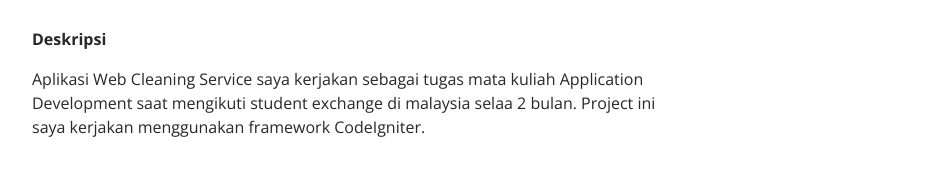
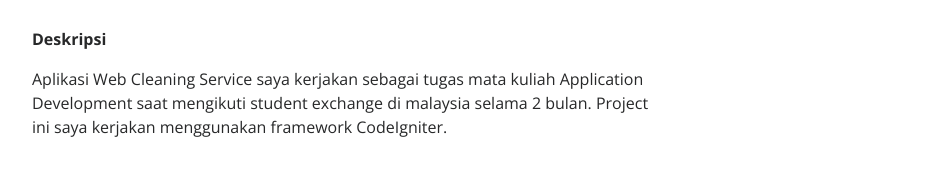
Before and after one commit to abdhafizmuttaqien/abdhafizmuttaqien.github.io, a plain HTML site: page index.html in a window 1280 px wide. Shown: the part 3225-3414 px from the top of the page, without its empty margins (280-1205 px from the left). Drawn offline with nearby package versions, Linux system fonts and the light colour scheme; files whose address does not match are found by name.

Commit message:
fix utm web

```diff
--- a/index.html
+++ b/index.html
@@ -308,7 +308,7 @@
           <div class="portfolio-description">
             <p><strong>Deskripsi</strong></p>
             <p>
-              Aplikasi Web Cleaning Service saya kerjakan sebagai tugas mata kuliah Application Development saat mengikuti student exchange di malaysia selaa 2 bulan. Project ini saya kerjakan menggunakan framework CodeIgniter.
+              Aplikasi Web Cleaning Service saya kerjakan sebagai tugas mata kuliah Application Development saat mengikuti student exchange di malaysia selama 2 bulan. Project ini saya kerjakan menggunakan framework CodeIgniter.
             </p>
             <br>
             <br>
```
